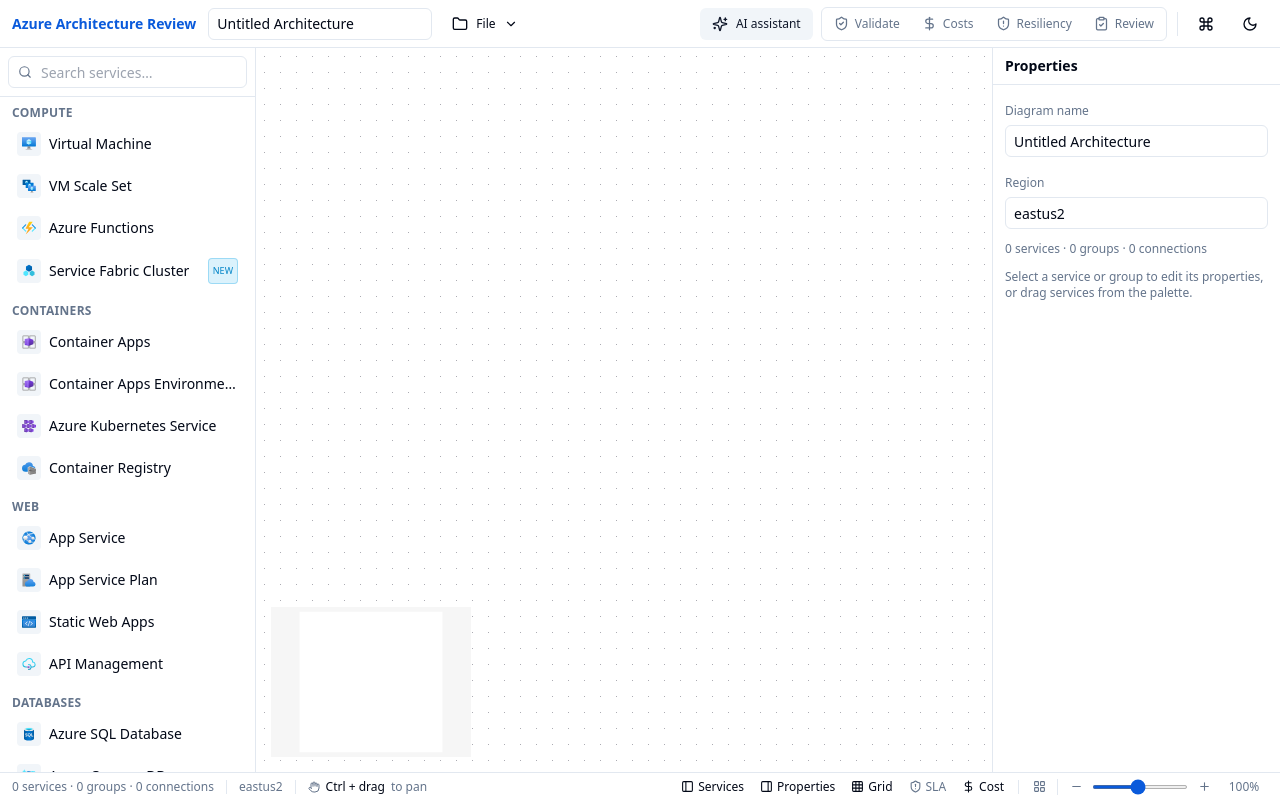
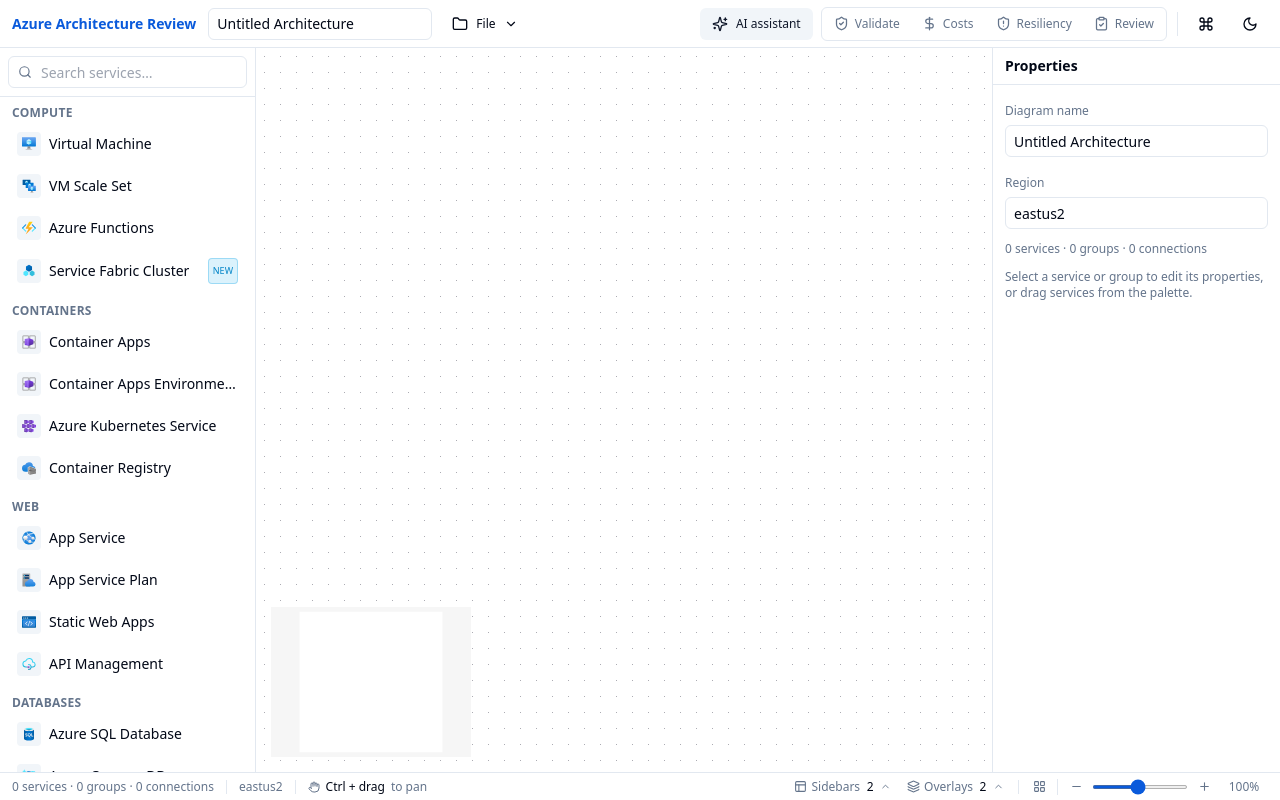
Before and after one commit to aj-enns/azure-architecture-studio, a React (Vite) app in the folder apps/web/: page / in a window 1280 px wide. Built offline with nearby package versions, Linux system fonts and the light colour scheme.

Commit message:
feat: enhance StatusBar with dropdown menus for sidebar and overlay toggles; add DropdownCheckboxItem component

```diff
--- a/apps/web/src/components/StatusBar.tsx
+++ b/apps/web/src/components/StatusBar.tsx
@@ -1,6 +1,20 @@
 import { useReactFlow, useViewport } from '@xyflow/react';
-import { DollarSign, Grid3x3, Hand, LayoutGrid, Minus, PanelLeft, PanelRight, Plus, ShieldAlert } from 'lucide-react';
+import {
+  ChevronUp,
+  DollarSign,
+  Grid3x3,
+  Hand,
+  Layers3,
+  LayoutGrid,
+  Minus,
+  PanelLeft,
+  PanelRight,
+  PanelsTopLeft,
+  Plus,
+  ShieldAlert,
+} from 'lucide-react';
 import type { ReactNode } from 'react';
+import { DropdownCheckboxItem, DropdownMenu } from '@/components/ui/DropdownMenu.js';
 import { cn } from '@/lib/utils.js';
 import { useDiagramStore } from '@/store/diagramStore.js';
 import { useUiStore } from '@/store/uiStore.js';
@@ -36,28 +50,53 @@
           </>
         )}
         <Divider />
-        <span className="hidden items-center gap-1.5 md:flex">
+        <span className="hidden items-center gap-1.5 whitespace-nowrap md:flex">
           <Hand size={12} aria-hidden />
           <kbd className="font-sans font-medium text-foreground">Ctrl + drag</kbd> to pan
         </span>
       </div>
 
       <div className="flex items-center gap-1">
-        <StatusToggle active={showPalette} onClick={togglePalette} title="Toggle services panel">
-          <PanelLeft size={13} /> Services
-        </StatusToggle>
-        <StatusToggle active={showProperties} onClick={toggleProperties} title="Toggle properties panel">
-          <PanelRight size={13} /> Properties
-        </StatusToggle>
-        <StatusToggle active={showGrid} onClick={toggleGrid} title="Toggle grid points">
-          <Grid3x3 size={13} /> Grid
-        </StatusToggle>
-        <StatusToggle active={slaOverlay} onClick={toggleSlaOverlay} title="Toggle SLA overlay">
-          <ShieldAlert size={13} /> SLA
-        </StatusToggle>
-        <StatusToggle active={costOverlay} onClick={toggleCostOverlay} title="Toggle cost overlay">
-          <DollarSign size={13} /> Cost
-        </StatusToggle>
+        <DropdownMenu
+          label="Sidebars"
+          side="top"
+          closeOnSelect={false}
+          trigger={
+            <StatusMenuTrigger title="Show or hide workspace sidebars" count={Number(showPalette) + Number(showProperties)}>
+              <PanelsTopLeft size={13} /> Sidebars
+            </StatusMenuTrigger>
+          }
+        >
+          <DropdownCheckboxItem checked={showPalette} onCheckedChange={togglePalette}>
+            <PanelLeft size={14} /> Services
+          </DropdownCheckboxItem>
+          <DropdownCheckboxItem checked={showProperties} onCheckedChange={toggleProperties}>
+            <PanelRight size={14} /> Properties
+          </DropdownCheckboxItem>
+        </DropdownMenu>
+        <DropdownMenu
+          label="Overlays"
+          side="top"
+          closeOnSelect={false}
+          trigger={
+            <StatusMenuTrigger
+              title="Show or hide canvas overlays"
+              count={Number(showGrid) + Number(slaOverlay) + Number(costOverlay)}
+            >
+              <Layers3 size={13} /> Overlays
+            </StatusMenuTrigger>
+          }
+        >
+          <DropdownCheckboxItem checked={showGrid} onCheckedChange={toggleGrid}>
+            <Grid3x3 size={14} /> Grid points
+          </DropdownCheckboxItem>
+          <DropdownCheckboxItem checked={slaOverlay} onCheckedChange={toggleSlaOverlay}>
+            <ShieldAlert size={14} /> SLA indicators
+          </DropdownCheckboxItem>
+          <DropdownCheckboxItem checked={costOverlay} onCheckedChange={toggleCostOverlay}>
+            <DollarSign size={14} /> Cost badges
+          </DropdownCheckboxItem>
+        </DropdownMenu>
         <Divider className="mx-1" />
         <ZoomControls />
       </div>
@@ -69,29 +108,24 @@
   return <span className={cn('h-3.5 w-px bg-border', className)} aria-hidden />;
 }
 
-function StatusToggle({
-  active,
-  onClick,
+function StatusMenuTrigger({
   title,
+  count,
   children,
 }: {
-  active: boolean;
-  onClick: () => void;
   title: string;
+  count: number;
   children: ReactNode;
 }): JSX.Element {
   return (
     <button
       type="button"
       title={title}
-      aria-pressed={active}
-      onClick={onClick}
-      className={cn(
-        'inline-flex items-center gap-1 rounded px-1.5 py-1 transition-colors hover:bg-accent hover:text-foreground focus-visible:outline-none focus-visible:ring-2 focus-visible:ring-ring',
-        active ? 'text-foreground' : 'text-muted-foreground',
-      )}
+      className="inline-flex items-center gap-1 rounded px-1.5 py-1 text-muted-foreground transition-colors hover:bg-accent hover:text-foreground focus-visible:outline-none focus-visible:ring-2 focus-visible:ring-ring"
     >
       {children}
+      <span className="min-w-3 text-center tabular-nums text-foreground">{count}</span>
+      <ChevronUp size={11} aria-hidden />
     </button>
   );
 }
--- a/apps/web/src/components/ui/DropdownMenu.tsx
+++ b/apps/web/src/components/ui/DropdownMenu.tsx
@@ -9,11 +9,15 @@
   trigger,
   children,
   align = 'end',
+  side = 'bottom',
+  closeOnSelect = true,
   label,
 }: {
   trigger: ReactNode;
   children: ReactNode;
   align?: 'start' | 'end';
+  side?: 'top' | 'bottom';
+  closeOnSelect?: boolean;
   label?: string;
 }): JSX.Element {
   const [open, setOpen] = useState(false);
@@ -43,10 +47,13 @@
           role="menu"
           aria-label={label}
           className={cn(
-            'absolute top-full z-50 mt-1 min-w-44 rounded-md border border-border bg-popover p-1 text-popover-foreground shadow-lg',
+            'absolute z-50 min-w-44 rounded-md border border-border bg-popover p-1 text-popover-foreground shadow-lg',
+            side === 'top' ? 'bottom-full mb-1' : 'top-full mt-1',
             align === 'end' ? 'right-0' : 'left-0',
           )}
-          onClick={() => setOpen(false)}
+          onClick={() => {
+            if (closeOnSelect) setOpen(false);
+          }}
         >
           {children}
         </div>
@@ -79,3 +86,35 @@
     </button>
   );
 }
+
+/** A checked row for independently toggled menu options. */
+export function DropdownCheckboxItem({
+  checked,
+  onCheckedChange,
+  children,
+}: {
+  checked: boolean;
+  onCheckedChange: () => void;
+  children: ReactNode;
+}): JSX.Element {
+  return (
+    <button
+      type="button"
+      role="menuitemcheckbox"
+      aria-checked={checked}
+      onClick={onCheckedChange}
+      className="flex w-full items-center gap-2 rounded px-2 py-1.5 text-left text-sm text-foreground hover:bg-accent hover:text-accent-foreground focus-visible:outline-none focus-visible:ring-2 focus-visible:ring-ring"
+    >
+      <span
+        className={cn(
+          'flex h-3.5 w-3.5 items-center justify-center rounded-sm border text-[10px] font-bold',
+          checked ? 'border-primary bg-primary text-primary-foreground' : 'border-muted-foreground/50',
+        )}
+        aria-hidden
+      >
+        {checked ? '✓' : ''}
+      </span>
+      {children}
+    </button>
+  );
+}
```
